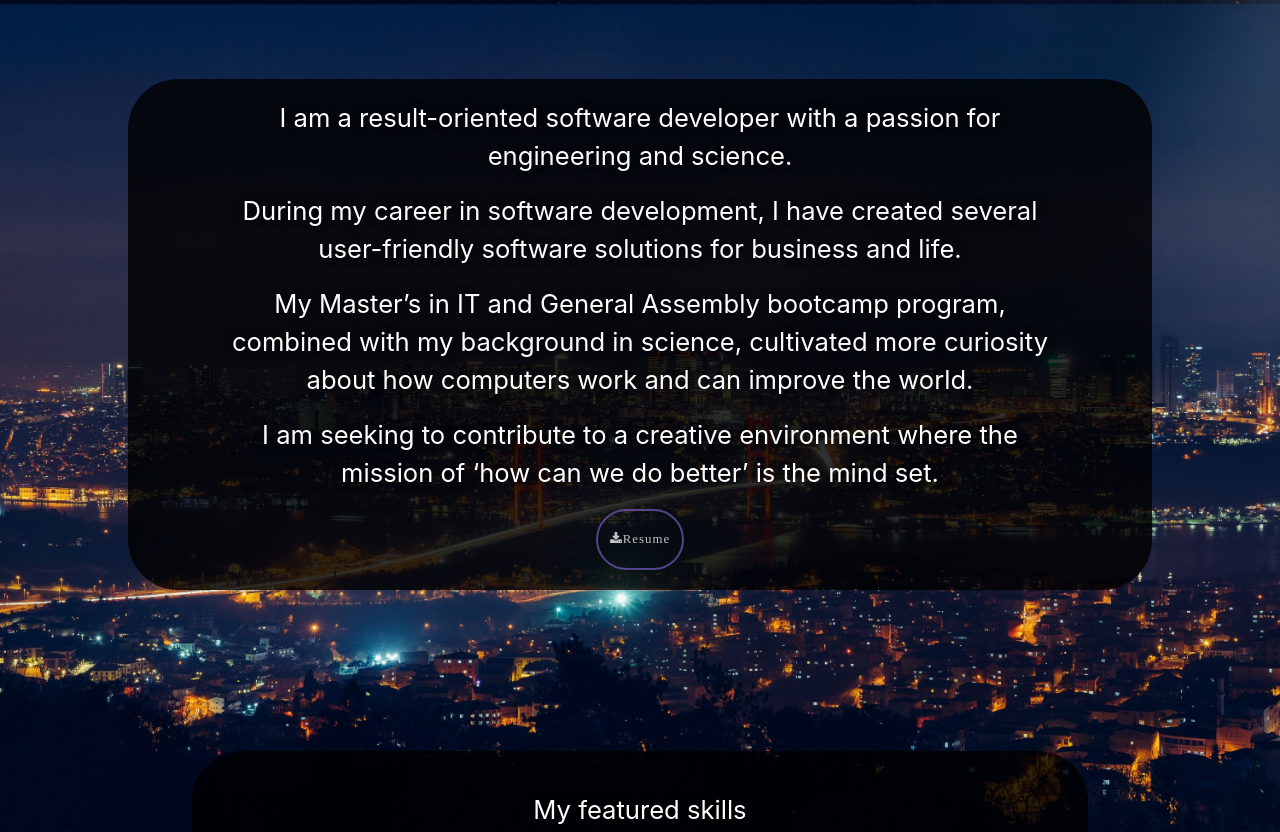
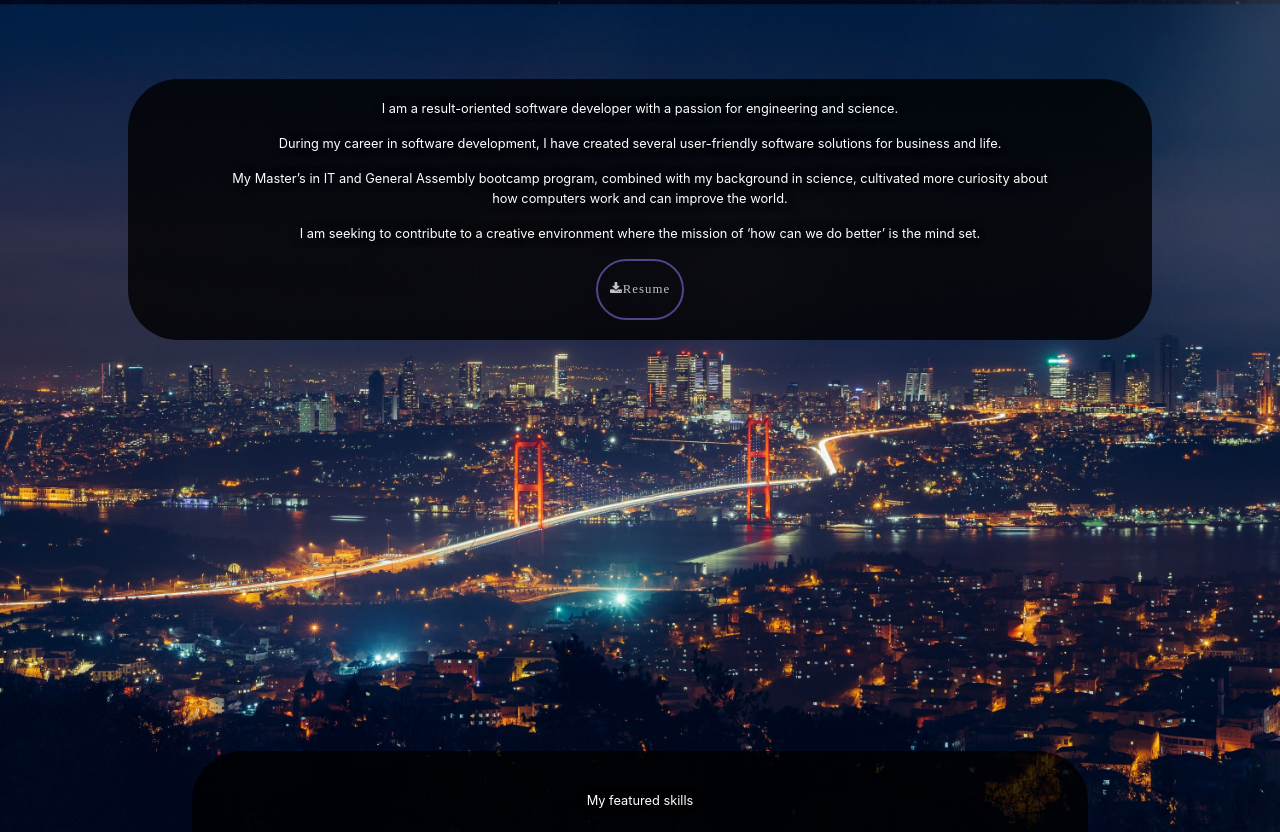
Before and after one commit to selcuktoklucu/selcuktoklucu.github.io, a website: page index.html in a window 1280 px wide. Shown: the part 849-1681 px from the top of the page. Drawn offline with nearby package versions, Linux system fonts and the light colour scheme; files whose address does not match are found by name.

Commit message:
Some Styling

```diff
--- a/assets/styles/main.css
+++ b/assets/styles/main.css
@@ -36,7 +36,7 @@ h3{
 p {
   color: white;
   text-shadow: 0 0 10px #000;
-  font-size: 2vw;
+  font-size: 1vw;
 }
 .navbar-default {
     background-color: #F8F8F800;
@@ -84,7 +84,7 @@ p {
 .intro-text p {
   color: white;
   text-shadow: 0 0 10px #000;
-  font-size: 2vw;
+  font-size: 1vw;
 }
 
 .page-container-body {
```
Also changed, not shown: index.html (+0 -1 lines).
